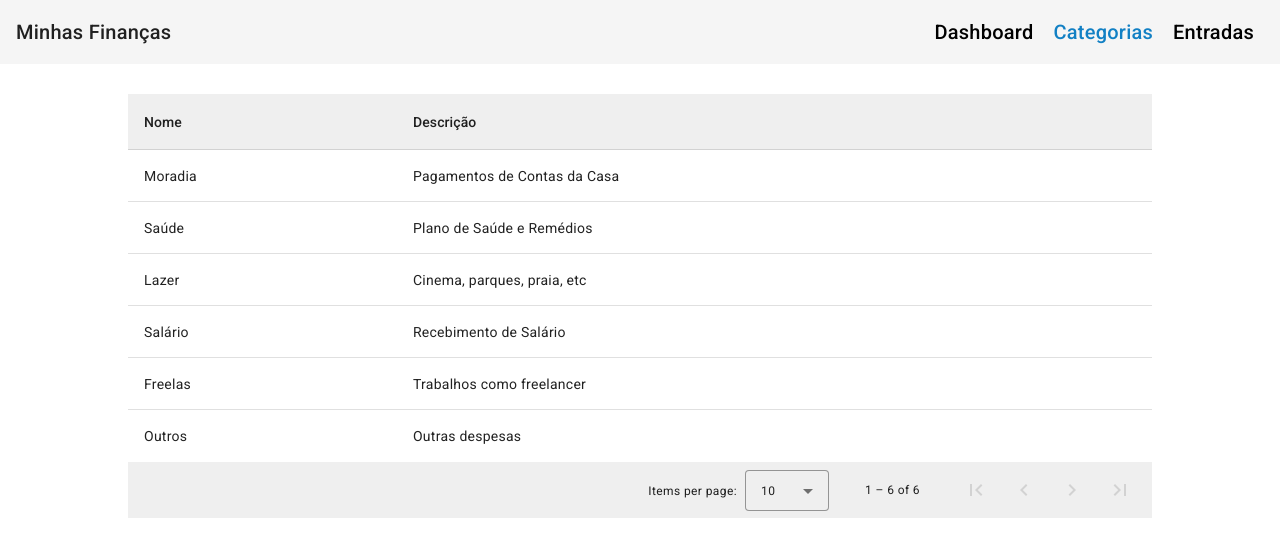
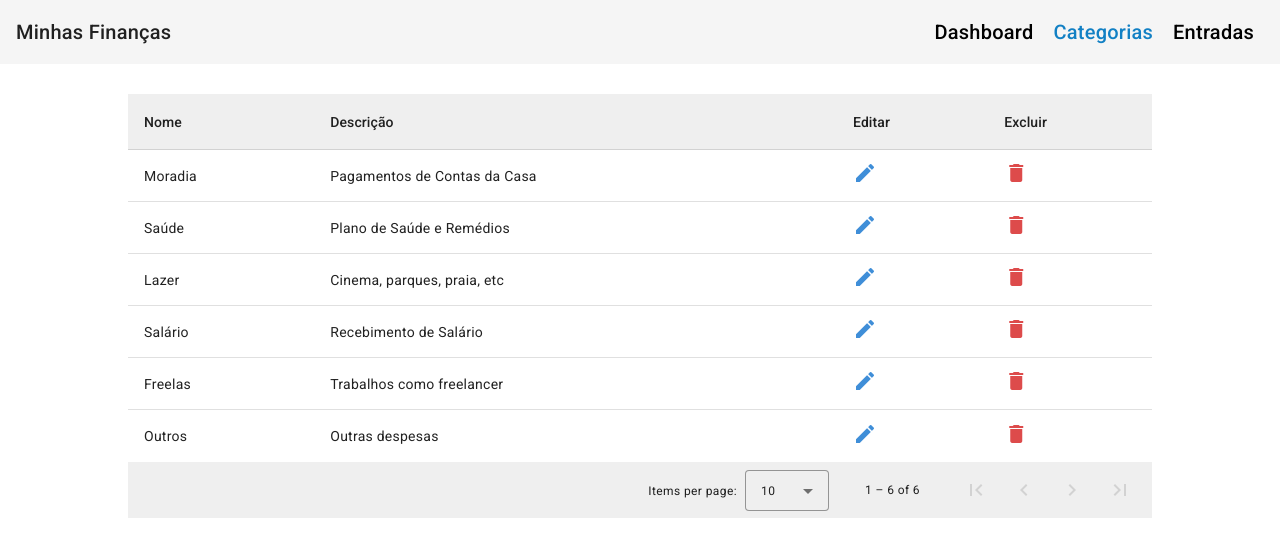
Before and after one commit to henriqtorresl/minhas-financas, an Angular app: page /categorias in a window 1280 px wide. Shown: the top 556 px of the page. Built offline with nearby package versions, Linux system fonts and the light colour scheme; data requests are answered from the project's data file.

Commit message:
add alterações

```diff
--- a/src/app/features/categorias/categorias-routing.module.ts
+++ b/src/app/features/categorias/categorias-routing.module.ts
@@ -1,9 +1,11 @@
 import { NgModule } from '@angular/core';
 import { RouterModule, Routes } from '@angular/router';
 import { ListComponent } from './components/list/list.component';
+import { FormularioComponent } from './components/formulario/formulario.component';
 
 const routes: Routes = [
   {path: '', component: ListComponent},
+  {path: 'editar/:id', component: FormularioComponent},
 ];
 
 @NgModule({
--- a/src/app/features/categorias/categorias.module.ts
+++ b/src/app/features/categorias/categorias.module.ts
@@ -5,6 +5,7 @@ import { CategoriasRoutingModule } from './categorias-routing.module';
 import { ListComponent } from './components/list/list.component';
 import { FormularioComponent } from './components/formulario/formulario.component';
 import { MaterialModule } from 'src/app/shared/material/material.module';
+import { ReactiveFormsModule } from '@angular/forms';
 
 
 @NgModule({
@@ -15,7 +16,8 @@ import { MaterialModule } from 'src/app/shared/material/material.module';
   imports: [
     CommonModule,
     CategoriasRoutingModule,
-    MaterialModule
+    MaterialModule,
+    ReactiveFormsModule
   ]
 })
 export class CategoriasModule { }
--- a/src/app/features/categorias/components/formulario/formulario.component.html
+++ b/src/app/features/categorias/components/formulario/formulario.component.html
@@ -1 +1,24 @@
-<p>formulario works!</p>
+<div class="container">
+
+    <form class="example-form" [formGroup]="formCategoria">
+        <mat-form-field class="example-full-width">
+            <mat-label>Categoria</mat-label>
+            <input
+                matInput
+                placeholder="Ex.: Alimentação"
+                formControlName="nome"
+                >
+        </mat-form-field>
+
+        <mat-form-field class="example-full-width">
+            <mat-label>Descricao</mat-label>
+            <textarea
+                    matInput
+                    placeholder="Digite as informações importantes.."
+                    formControlName="descricao"
+                    >
+                </textarea>
+        </mat-form-field>
+    </form>
+
+</div>
--- a/src/app/features/categorias/components/formulario/formulario.component.scss
+++ b/src/app/features/categorias/components/formulario/formulario.component.scss
@@ -0,0 +1,15 @@
+.example-form {
+    min-width: 150px;
+    max-width: 500px;
+    width: 100%;
+}
+
+.example-full-width {
+    width: 100%;
+}
+
+.container {
+    width: 80%;
+    margin: 0 auto;
+    margin-top: 30px;
+}
--- a/src/app/features/categorias/components/formulario/formulario.component.ts
+++ b/src/app/features/categorias/components/formulario/formulario.component.ts
@@ -1,10 +1,51 @@
-import { Component } from '@angular/core';
+import { Component, OnInit } from '@angular/core';
+import { ActivatedRoute, Router } from '@angular/router';
+import { CategoriaService } from '../../service/categoria.service';
+import { Categoria } from '../../models/categoria.model';
+import { FormBuilder, FormGroup, Validators } from '@angular/forms';
 
 @Component({
   selector: 'app-formulario',
   templateUrl: './formulario.component.html',
   styleUrls: ['./formulario.component.scss']
 })
-export class FormularioComponent {
+export class FormularioComponent implements OnInit {
+
+  categoria!: Categoria;
+  id: string = '';
+  formCategoria!: FormGroup;
+
+  constructor(
+    private categoriaService: CategoriaService,
+    private router: Router,
+    private activatedRoute: ActivatedRoute,
+    private formBuilder: FormBuilder
+  ) { }
+
+  ngOnInit(): void {
+
+    this.id = this.activatedRoute.snapshot.url[1].path;   // através do activatedRoute eu consigo capturar o que está na rota
+
+    this.criarFormulario();
+
+    this.categoriaService.getCategoriasPeloId(parseInt(this.id)).subscribe((categoria: Categoria) => {
+      this.categoria = categoria;
+      console.log(this.categoria);
+
+      // apos a requisição e o meu formulário já ter sido criado:
+      this.formCategoria.controls['nome'].setValue(categoria.nome);
+      this.formCategoria.controls['descricao'].setValue(categoria.descricao);
+    });
+
+  }
+
+  criarFormulario(): void {
+    this.formCategoria = this.formBuilder.group(
+      {
+        nome: ['', Validators.required],
+        descricao: ['', Validators.required]
+      }
+    );
+  }
 
 }
--- a/src/app/features/categorias/components/list/list.component.html
+++ b/src/app/features/categorias/components/list/list.component.html
@@ -14,16 +14,37 @@
             <td mat-cell *matCellDef="let element"> {{ element.descricao }} </td>
         </ng-container>
 
+        <!-- Coluna editar -->
+        <ng-container matColumnDef="editar">
+            <th style="background-color: #efefef;" mat-header-cell *matHeaderCellDef> Editar </th>
+            <td mat-cell *matCellDef="let element">
+                <mat-icon
+                        style="color: rgb(63, 142, 216); cursor: pointer;"
+                        (click)="chamarEdicao(element)"
+                        >
+                    edit
+                </mat-icon>
+            </td>
+        </ng-container>
+
+        <!-- Coluna excluir -->
+        <ng-container matColumnDef="excluir">
+            <th style="background-color: #efefef;" mat-header-cell *matHeaderCellDef> Excluir </th>
+            <td mat-cell *matCellDef="let element">
+                <mat-icon
+                        style="color: rgb(221, 75, 75); cursor: pointer;"
+                        >
+                    delete
+                </mat-icon>
+            </td>
+        </ng-container>
+
         <tr mat-header-row *matHeaderRowDef="displayedColumns"></tr>
         <tr mat-row *matRowDef="let row; columns: displayedColumns;"></tr>
     </table>
 
-    <mat-paginator
-                [pageSizeOptions]="[10, 20]"
-                showFirstLastButtons
-                aria-label="Select page of periodic elements"
-                style="background-color: #efefef;"
-                >
+    <mat-paginator [pageSizeOptions]="[10, 20]" showFirstLastButtons aria-label="Select page of periodic elements"
+        style="background-color: #efefef;">
     </mat-paginator>
 
 </div>
--- a/src/app/features/categorias/components/list/list.component.ts
+++ b/src/app/features/categorias/components/list/list.component.ts
@@ -2,12 +2,8 @@ import { AfterViewInit, Component, OnInit, ViewChild } from '@angular/core';
 import { MatPaginator } from '@angular/material/paginator';
 import { MatTableDataSource } from '@angular/material/table';
 import { CategoriaService } from '../../service/categoria.service';
-
-export interface Categoria {
-  nome: string;
-  descricao: string;
-  id: number;
-}
+import { Router } from '@angular/router';
+import { Categoria } from '../../models/categoria.model';
 
 @Component({
   selector: 'app-list',
@@ -16,14 +12,15 @@ export interface Categoria {
 })
 export class ListComponent implements OnInit {
 
-  displayedColumns: string[] = ['nome', 'descricao'];   // declarando quais colunas eu vou ter na tabela
+  displayedColumns: string[] = ['nome', 'descricao', 'editar', 'excluir'];   // declarando quais colunas eu vou ter na tabela
   dataSource = new MatTableDataSource<Categoria>();
   categorias: Categoria[] = [];
 
   @ViewChild(MatPaginator) paginator!: MatPaginator;
 
   constructor(
-    private categoriaService: CategoriaService
+    private categoriaService: CategoriaService,
+    private router: Router
   ) { }
 
   ngOnInit(): void {
@@ -39,4 +36,9 @@ export class ListComponent implements OnInit {
     });
 
   }
+
+  chamarEdicao(categoria: Categoria): void {
+    this.router.navigate(['categorias', 'editar', categoria.id]);
+  }
+
 }
--- /dev/null
+++ b/src/app/features/categorias/models/categoria.model.ts
@@ -0,0 +1,5 @@
+export interface Categoria {
+    nome: string;
+    descricao: string;
+    id: number;
+}
--- a/src/app/features/categorias/service/categoria.service.ts
+++ b/src/app/features/categorias/service/categoria.service.ts
@@ -17,4 +17,8 @@ export class CategoriaService extends HttpBaseService{
     return this.httpGet(this.endpoint);
   }
 
+  getCategoriasPeloId(idCategoria: number): Observable<any> {
+    return this.httpGet(`${this.endpoint}/${idCategoria}`);
+  }
+
 }
```
Also changed, not shown: src/app/shared/material/material.module.ts (+5 -2 lines).
